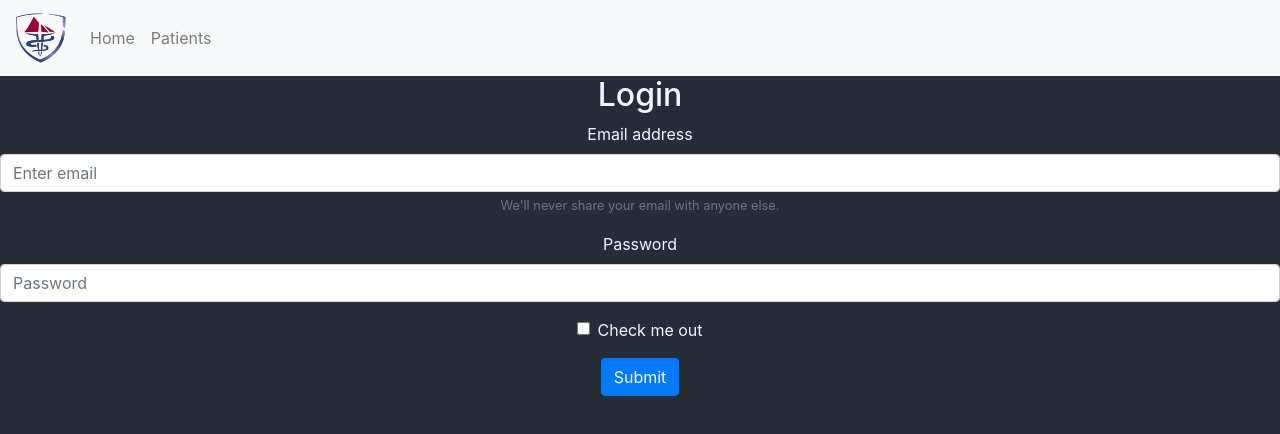
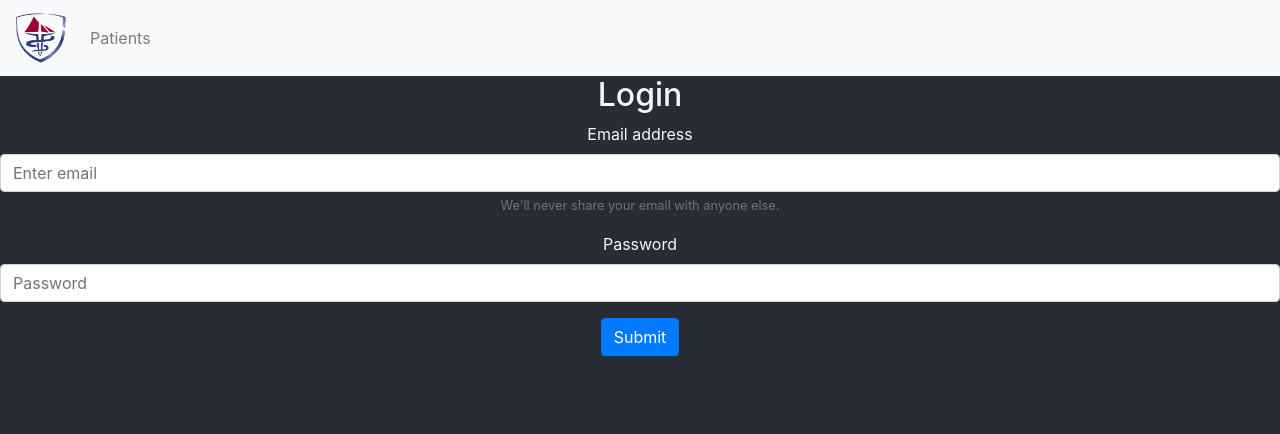
Before and after one commit to dylancreaven/XmasProjectDataRep2019, a React (Create React App) app: page /login in a window 1280 px wide. Shown: the top 434 px of the page. Built offline with nearby package versions, Linux system fonts and the light colour scheme.

Commit message:
fixed grammar mistake & removed checkbox from login.js. User Guide added so project should be ready for submission

```diff
--- a/package.json
+++ b/package.json
@@ -6,6 +6,7 @@
     "axios": "^0.19.0",
     "bootstrap": "^4.3.1",
     "cors": "^2.8.5",
+    "express": "^4.17.1",
     "mongoose": "^5.7.12",
     "react": "^16.12.0",
     "react-bootstrap": "^1.0.0-beta.14",
--- a/src/App.js
+++ b/src/App.js
@@ -23,7 +23,7 @@ class App extends React.Component {
         <Navbar bg="light" variant="light">
         <Navbar.Brand href="/"><Image src={Logo} alt="UHG Logo" height="50px" width="50px"/></Navbar.Brand>
         <Nav className="mr-auto">
-          <Nav.Link href="/">Home</Nav.Link>
+
           <Nav.Link href="/patientsList/">Patients</Nav.Link>
 
         </Nav>
--- a/src/components/home.js
+++ b/src/components/home.js
@@ -12,7 +12,7 @@ class Home extends React.Component {
       <div className="App">
        <br/><br/><br/><br/><br/><br/>
         <Image src={Logo} alt="UHG Logo" height="200px" width="200px"/>
-        <h2 className="header">Welcome the University Hospital Galway Patient Database</h2>
+        <h2 className="header">Welcome to the University Hospital Galway Patient Database</h2>
         <Link to={"/login/"} className="btn btn-primary">Click here to Login</Link>
       </div>
     );
--- a/src/components/login.js
+++ b/src/components/login.js
@@ -25,9 +25,7 @@ class Login extends React.Component {
                         <Form.Label>Password</Form.Label>
                         <Form.Control type="password" placeholder="Password" />
                     </Form.Group>
-                    <Form.Group controlId="formBasicCheckbox">
-                        <Form.Check type="checkbox" label="Check me out" />
-                    </Form.Group>
+
                     <Button variant="primary" type="submit" href="../patientsList/">
                         Submit
   </Button>
```
Also changed, not shown: 1 other file (tests, documents, lock files or other folders).
